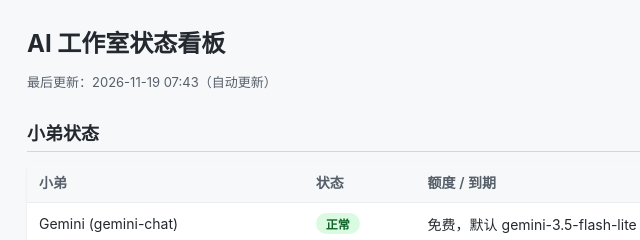
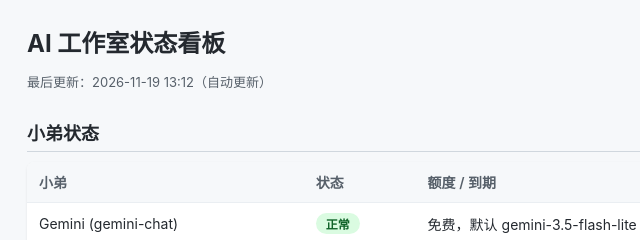
Before and after one commit to Clark626G/ai-studio, a plain HTML site: page index.html in a window 1280 px wide. Shown: the top 240 px of the page, 163-803 px from the left. Drawn offline with Linux system fonts and the light colour scheme.

Commit message:
Update dashboard [skip ci]

```diff
--- a/index.html
+++ b/index.html
@@ -22,7 +22,7 @@ tr:last-child td{border-bottom:none}
 </head>
 <body>
 <h1>AI 工作室状态看板</h1>
-<p class="updated">最后更新：2026-11-19 07:43（自动更新）</p>
+<p class="updated">最后更新：2026-11-19 13:12（自动更新）</p>
 <h2>小弟状态</h2>
 <table>
 <tr><th>小弟</th><th>状态</th><th>额度 / 到期</th></tr>
```
